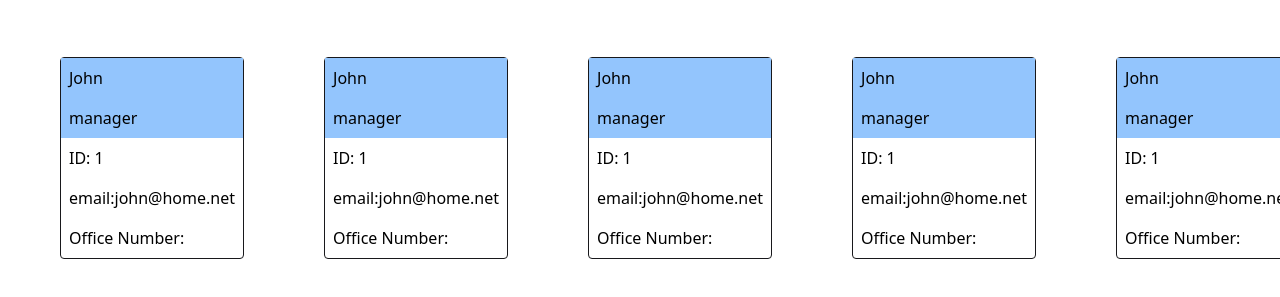
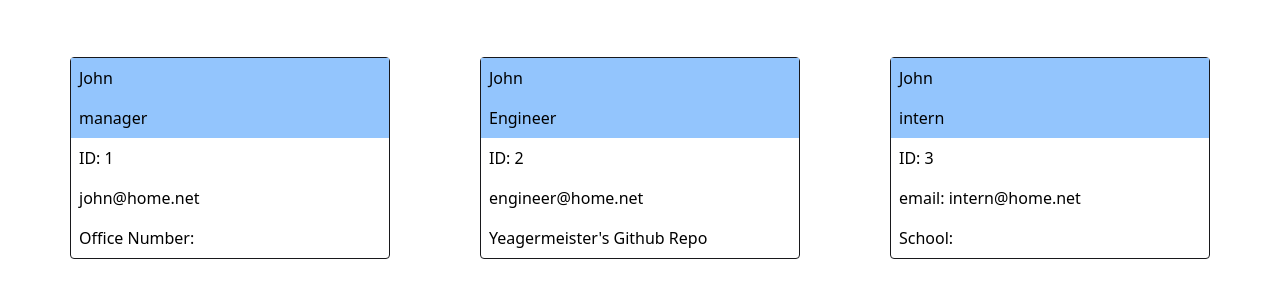
Before and after one commit to yeagermeister/team-profile-generator, a website: page dist/index.html in a window 1280 px wide. Shown: the part 67-364 px from the top of the page. Drawn offline with Linux system fonts and the light colour scheme.

Commit message:
cleaned up the style so the cards would wrap.  PUt the finishing touched on the index.html file

```diff
--- a/dist/index.html
+++ b/dist/index.html
@@ -13,50 +13,32 @@
         <header class="w-100 bg-blue-300 text-center">
             <h1 class="h-16 p-2 font-serif text-4xl">My Team</h1>
         </header>
-        <main class="flex p-5">
-                <div class="container w-64 border rounded border-zinc-900 m-10">
+        <main class="flex flex-wrap justify-evenly p-5">
+                <div class="container flex-none w-80 border rounded border-zinc-900 m-10">
                     <h2 class="bg-blue-300 text-xl2 p-2">John</h2>
                     <h2 class="bg-blue-300 text-xl1 p-2">manager</h2>
                     <div>
                         <h3 class="border-neutral-300 p-2">ID: 1</h3>
-                        <p class="border-neutral-300 p-2">email:john@home.net</p>
+                        <p class="border-neutral-300 p-2"><a href="mailto:john@home.net">john@home.net</a></p>
                         <p class="border-neutral-300 p-2">Office Number:</p>
                     </div>
                 </div>
-                <div class="container w-64 border rounded border-zinc-900 m-10">
+                <div class="container flex-none w-80 border rounded border-zinc-900 m-10">
                     <h2 class="bg-blue-300 text-xl2 p-2">John</h2>
-                    <h2 class="bg-blue-300 text-xl1 p-2">manager</h2>
+                    <h2 class="bg-blue-300 text-xl1 p-2">Engineer</h2>
                     <div>
-                        <h3 class="border-neutral-300 p-2">ID: 1</h3>
-                        <p class="border-neutral-300 p-2">email:john@home.net</p>
-                        <p class="border-neutral-300 p-2">Office Number:</p>
+                        <h3 class="border-neutral-300 p-2">ID: 2</h3>
+                        <p class="border-neutral-300 p-2"><a href="mailto:engineer@home.net">engineer@home.net</a></p>
+                        <p class="border-neutral-300 p-2"><a href="https://github.com/yeagermeister">Yeagermeister's Github Repo</a></p>
                     </div>
                 </div>
-                <div class="container w-80 border rounded border-zinc-900 m-10">
+                <div class="container flex-none w-80 border rounded border-zinc-900 m-10">
                     <h2 class="bg-blue-300 text-xl2 p-2">John</h2>
-                    <h2 class="bg-blue-300 text-xl1 p-2">manager</h2>
+                    <h2 class="bg-blue-300 text-xl1 p-2">intern</h2>
                     <div>
-                        <h3 class="border-neutral-300 p-2">ID: 1</h3>
-                        <p class="border-neutral-300 p-2">email:john@home.net</p>
-                        <p class="border-neutral-300 p-2">Office Number:</p>
-                    </div>
-                </div>
-                <div class="container w-80 border rounded border-zinc-900 m-10">
-                    <h2 class="bg-blue-300 text-xl2 p-2">John</h2>
-                    <h2 class="bg-blue-300 text-xl1 p-2">manager</h2>
-                    <div>
-                        <h3 class="border-neutral-300 p-2">ID: 1</h3>
-                        <p class="border-neutral-300 p-2">email:john@home.net</p>
-                        <p class="border-neutral-300 p-2">Office Number:</p>
-                    </div>
-                </div>
-                <div class="container w-80 border rounded border-zinc-900 m-10">
-                    <h2 class="bg-blue-300 text-xl2 p-2">John</h2>
-                    <h2 class="bg-blue-300 text-xl1 p-2">manager</h2>
-                    <div>
-                        <h3 class="border-neutral-300 p-2">ID: 1</h3>
-                        <p class="border-neutral-300 p-2">email:john@home.net</p>
-                        <p class="border-neutral-300 p-2">Office Number:</p>
+                        <h3 class="border-neutral-300 p-2">ID: 3</h3>
+                        <p class="border-neutral-300 p-2">email: <a href="mailto:intern@home.net">intern@home.net</a></p>
+                        <p class="border-neutral-300 p-2">School:</p>
                     </div>
                 </div>
         </main>
```
Also changed, not shown: dist/style.css.
